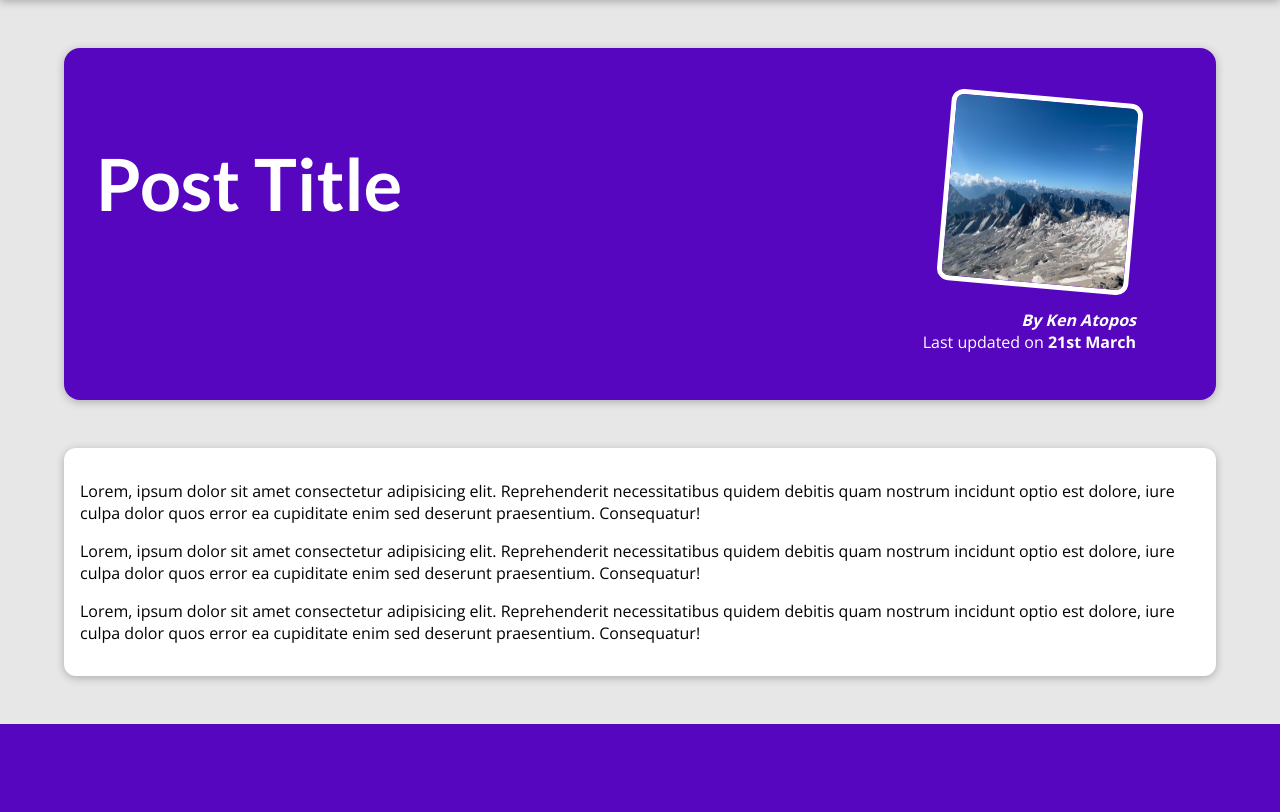
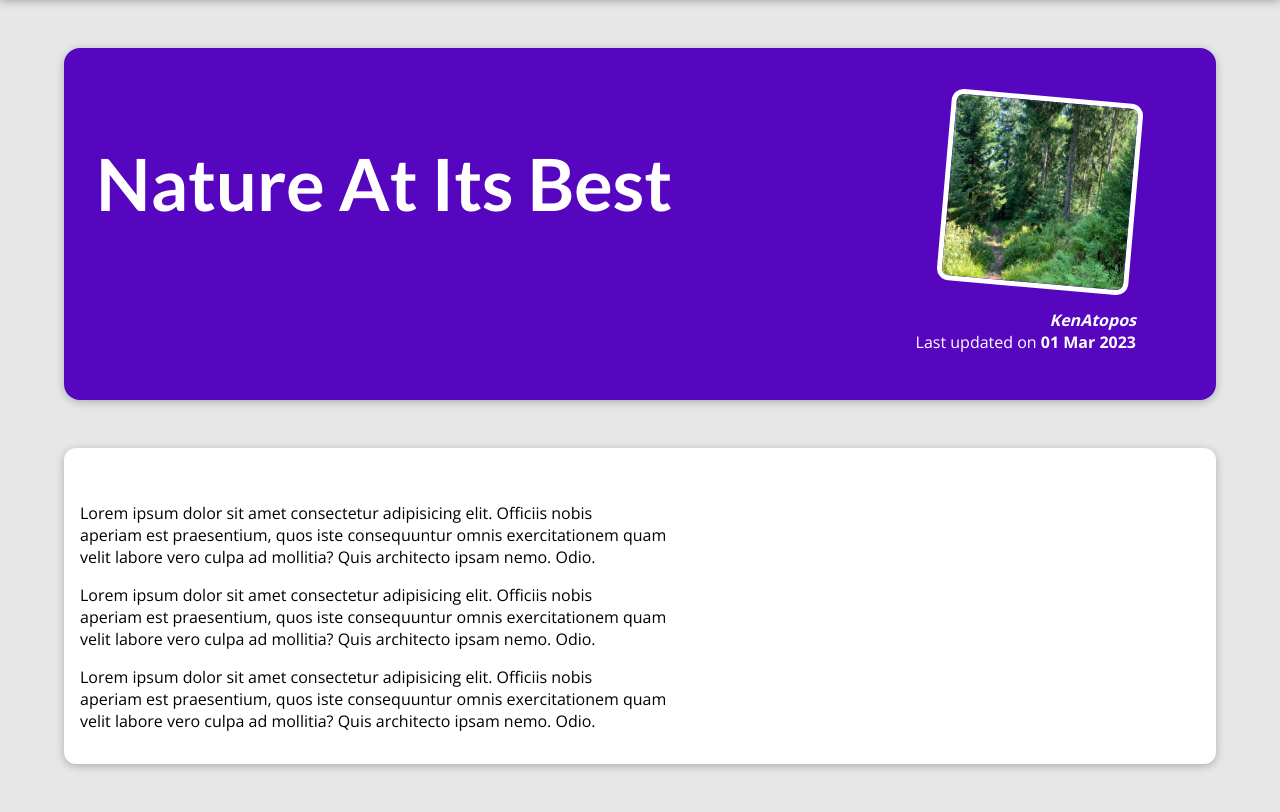
Before and after one commit to KenAtopos/Django_blog_app, a Django app: page /posts/into-the-woods in a window 1280 px wide. Shown: the part 80-892 px from the top of the page. Before the commit the page ends 804 px from the top, so only its background shows below. Run offline with Django 4.2, Linux system fonts and the light colour scheme.

Commit message:
make website dynamic and add 404 page

```diff
--- a/blog/templates/blog/index.html
+++ b/blog/templates/blog/index.html
@@ -25,7 +25,9 @@
     <section id="latest-posts">
         <h2>My latest thoughts</h2>
         <ul>
-            {% include "blog/includes/post.html" %}
+            {% for post in posts %}
+                {% include "blog/includes/post.html" %}
+            {% endfor %}
         </ul>
     </section>
     <section id="about">
--- a/blog/templates/blog/post-detail.html
+++ b/blog/templates/blog/post-detail.html
@@ -8,25 +8,23 @@
 
 
 {% block title %}
-    Post title
+    {{ post.title }}
 {% endblock title %}
 
 
 {% block content %}
     <section id="summary">
-        <h2>Post Title</h2>
+        <h2>{{ post.title }}</h2>
         <article>
-            <img src="{% static "blog/images/mountains.jpg" %}" alt="post title">
-            <address>By Ken Atopos</address>
+            <img src="{% static "blog/images/"|add:post.image %}" alt={{ post.title }}>
+            <address>{{ post.author }}</address>
             <div>
-                Last updated on <time>21st March</time>
+                Last updated on <time>{{ post.date|date:"d M Y" }}</time>
             </div>
         </article>
     </section>
 
     <main>
-        <p>Lorem, ipsum dolor sit amet consectetur adipisicing elit. Reprehenderit necessitatibus quidem debitis quam nostrum incidunt optio est dolore, iure culpa dolor quos error ea cupiditate enim sed deserunt praesentium. Consequatur!</p>
-        <p>Lorem, ipsum dolor sit amet consectetur adipisicing elit. Reprehenderit necessitatibus quidem debitis quam nostrum incidunt optio est dolore, iure culpa dolor quos error ea cupiditate enim sed deserunt praesentium. Consequatur!</p>
-        <p>Lorem, ipsum dolor sit amet consectetur adipisicing elit. Reprehenderit necessitatibus quidem debitis quam nostrum incidunt optio est dolore, iure culpa dolor quos error ea cupiditate enim sed deserunt praesentium. Consequatur!</p>
+        {{ post.content|linebreaks }}
     </main>
 {% endblock content %}
--- a/blog/views.py
+++ b/blog/views.py
@@ -1,15 +1,94 @@
 from django.shortcuts import render
+from datetime import date
 
-# Create your views here.
+
+all_posts = [
+    {
+        "slug": "hike-in-the-mountains",
+        "image": "mountains.jpg",
+        "author": "KenAtopos",
+        "date": date(2023, 1, 21),
+        "title": "Mountain Hiking",
+        "excerpt": "There's nothing like the views you get when hiking in the mountains! And I wasn't even prepared for what happened whilst I was enjoying the view!",
+        "content": """
+          Lorem ipsum dolor sit amet consectetur adipisicing elit. Officiis nobis
+          aperiam est praesentium, quos iste consequuntur omnis exercitationem quam
+          velit labore vero culpa ad mollitia? Quis architecto ipsam nemo. Odio.
+
+          Lorem ipsum dolor sit amet consectetur adipisicing elit. Officiis nobis
+          aperiam est praesentium, quos iste consequuntur omnis exercitationem quam
+          velit labore vero culpa ad mollitia? Quis architecto ipsam nemo. Odio.
+
+          Lorem ipsum dolor sit amet consectetur adipisicing elit. Officiis nobis
+          aperiam est praesentium, quos iste consequuntur omnis exercitationem quam
+          velit labore vero culpa ad mollitia? Quis architecto ipsam nemo. Odio.
+        """
+    },
+    {
+        "slug": "programming-is-fun",
+        "image": "coding.jpg",
+        "author": "KenAtopos",
+        "date": date(2023, 2, 10),
+        "title": "Programming Is Great!",
+        "excerpt": "Did you ever spend hours searching that one error in your code? Yep - that's what happened to me yesterday...",
+        "content": """
+          Lorem ipsum dolor sit amet consectetur adipisicing elit. Officiis nobis
+          aperiam est praesentium, quos iste consequuntur omnis exercitationem quam
+          velit labore vero culpa ad mollitia? Quis architecto ipsam nemo. Odio.
+
+          Lorem ipsum dolor sit amet consectetur adipisicing elit. Officiis nobis
+          aperiam est praesentium, quos iste consequuntur omnis exercitationem quam
+          velit labore vero culpa ad mollitia? Quis architecto ipsam nemo. Odio.
+
+          Lorem ipsum dolor sit amet consectetur adipisicing elit. Officiis nobis
+          aperiam est praesentium, quos iste consequuntur omnis exercitationem quam
+          velit labore vero culpa ad mollitia? Quis architecto ipsam nemo. Odio.
+        """
+    },
+    {
+        "slug": "into-the-woods",
+        "image": "woods.jpg",
+        "author": "KenAtopos",
+        "date": date(2023, 3, 1),
+        "title": "Nature At Its Best",
+        "excerpt": "Nature is amazing! The amount of inspiration I get when walking in nature is incredible!",
+        "content": """
+          Lorem ipsum dolor sit amet consectetur adipisicing elit. Officiis nobis
+          aperiam est praesentium, quos iste consequuntur omnis exercitationem quam
+          velit labore vero culpa ad mollitia? Quis architecto ipsam nemo. Odio.
+
+          Lorem ipsum dolor sit amet consectetur adipisicing elit. Officiis nobis
+          aperiam est praesentium, quos iste consequuntur omnis exercitationem quam
+          velit labore vero culpa ad mollitia? Quis architecto ipsam nemo. Odio.
+
+          Lorem ipsum dolor sit amet consectetur adipisicing elit. Officiis nobis
+          aperiam est praesentium, quos iste consequuntur omnis exercitationem quam
+          velit labore vero culpa ad mollitia? Quis architecto ipsam nemo. Odio.
+        """
+    }
+]
+
+
+def get_date(post):
+    return post["date"]
 
 
 def starting_page(request):
-    return render(request, "blog/index.html")
+    sorted_posts = sorted(all_posts, key=get_date)
+    latest_posts = sorted_posts[-3:]
+    return render(request, "blog/index.html", {
+        "posts": latest_posts
+    })
 
 
 def posts(request):
-    return render(request, "blog/all-posts.html")
+    return render(request, "blog/all-posts.html", {
+        "all_posts": all_posts,
+    })
 
 
 def post_detail(request, slug):
-    return render(request, "blog/post-detail.html")
+    identified_post = next(post for post in all_posts if post["slug"] == slug)
+    return render(request, "blog/post-detail.html", {
+        "post": identified_post,
+    })
```
Also changed, not shown: blog/templates/blog/all-posts.html (+3 -6 lines), blog/templates/blog/includes/post.html (+4 -4 lines), templates/404.html (added, +12 -0 lines).
